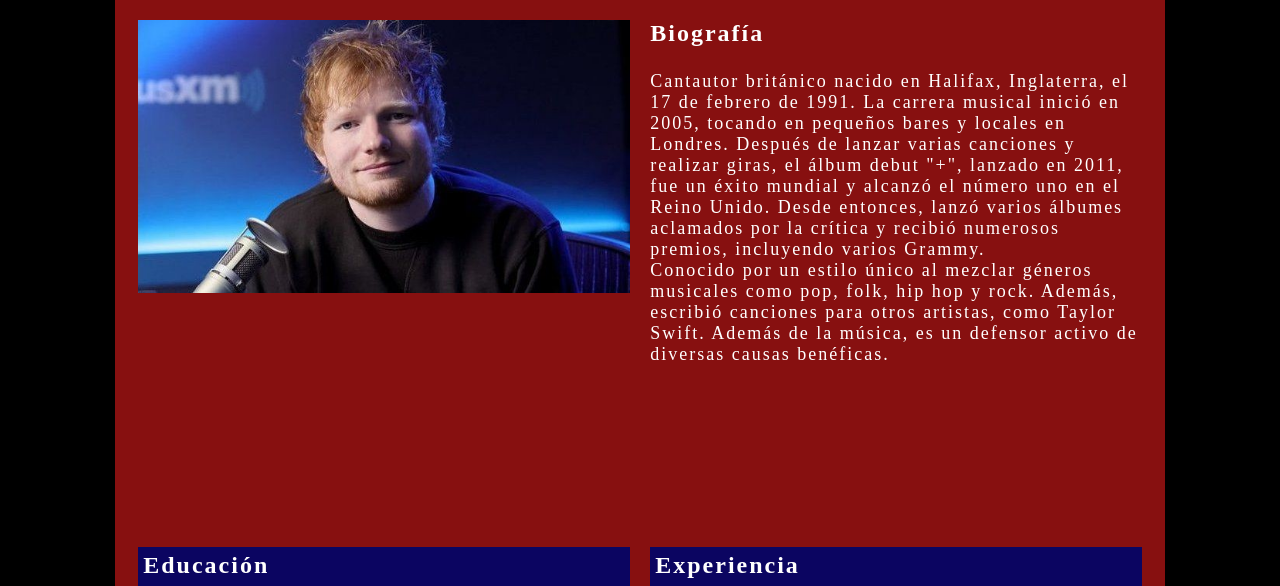
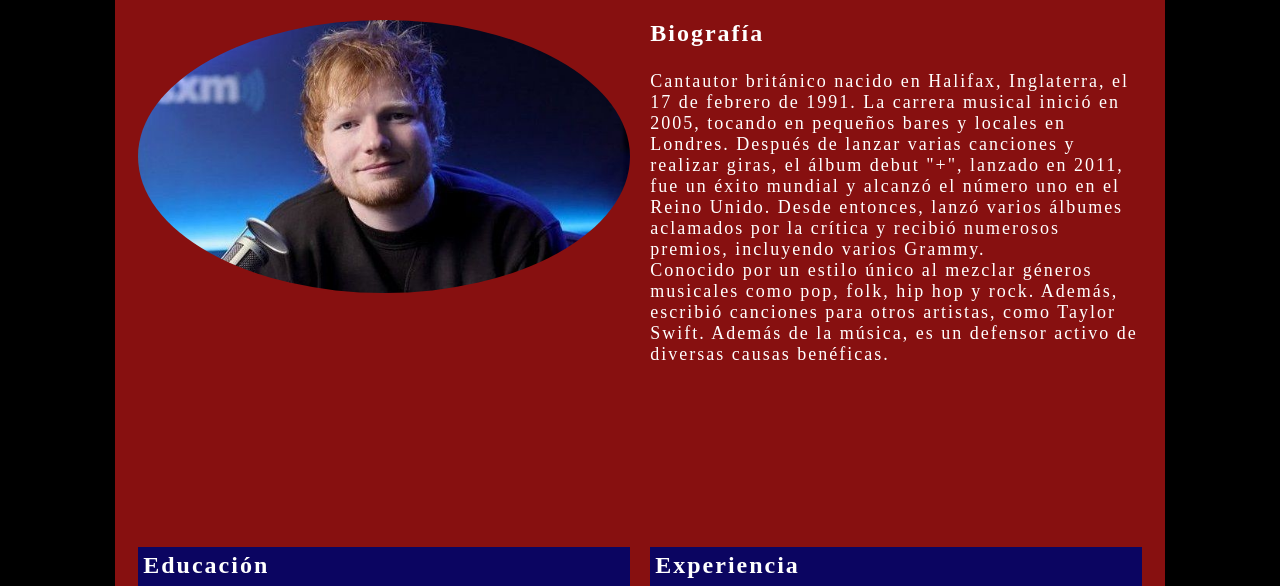
Before and after one commit to fernandalagiglia/ProyectoCV-EdSheeran-UP, a plain HTML site: page index.html in a window 1280 px wide. Shown: the part 161-747 px from the top of the page. Drawn offline with Linux system fonts and the light colour scheme.

Commit message:
Update 2 estilos css

```diff
--- a/css/estilo.css
+++ b/css/estilo.css
@@ -116,6 +116,14 @@ header {
 .educacion:hover, .experiencia:hover, .reconocimientos:hover, .idiomas:hover {
   transform: scale(1.1) rotate(360deg); }
 
+ /*Hover imagen */
+ .cajaimagen img {
+   border-radius: 50%;
+   transition: transform 0.5s ease;}
+
+.cajaimagen img:hover {
+   transform: scale(1.1);
+    border-radius: 0;}
 
 
 /*estilos footer*/
```
